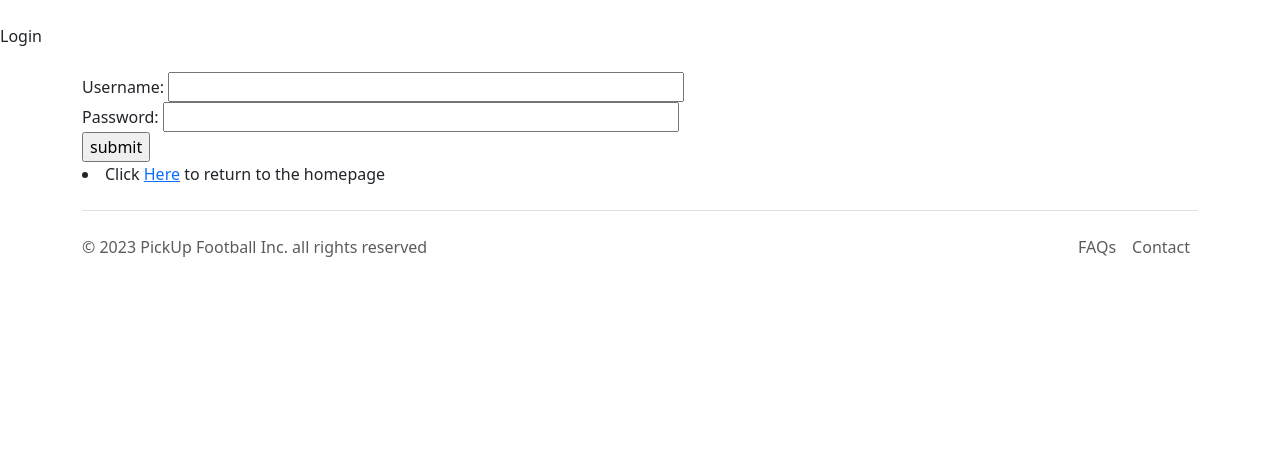
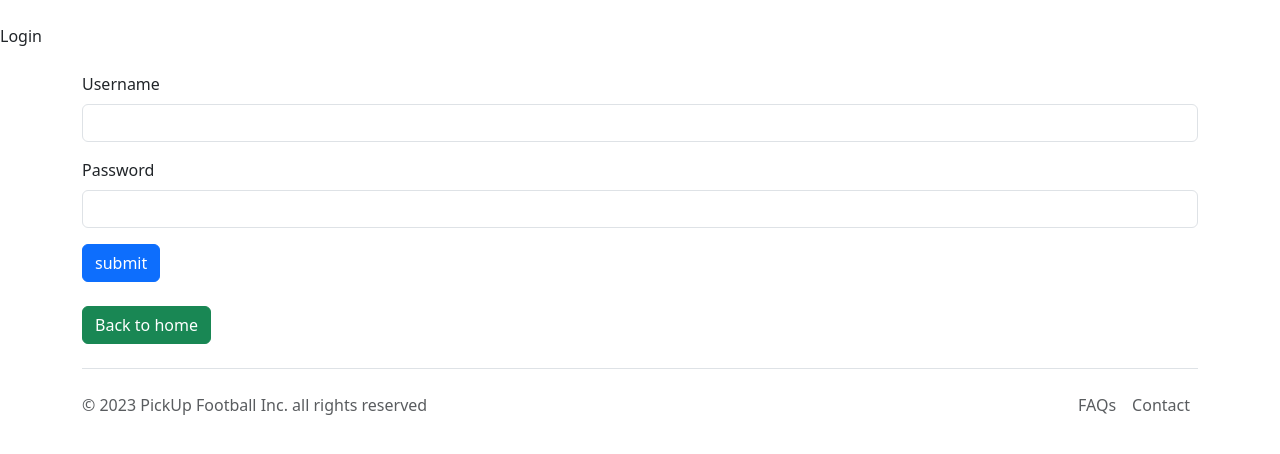
Before and after one commit to TaylorUni2664501d/9E_WAD_GROUP, a Django app: template WAD_Code/templates/manager/login.html in a window 1280 px wide. Shown: the part 56-510 px from the top of the page. Run offline with Django 3.2, Linux system fonts and the light colour scheme; the template is opened without the code that fills it: values that come from a table or form of the project are taken from there, others are empty; tables that the repository leaves empty hold one stand-in row (values such as "Sample post").

Commit message:
added CSS to all the forms

```diff
--- a/WAD_Code/manager/forms.py
+++ b/WAD_Code/manager/forms.py
@@ -60,12 +60,13 @@ class TeamRequestForm(forms.ModelForm):
     pass
 
 class UserForm(forms.Form): # form to create a new user - NOT MODEL FORM, DATA MUST BE PROCESSED IN VIEW
-    username = forms.CharField(max_length=64)
-    password = forms.CharField(widget=forms.PasswordInput())
-    email = forms.EmailField()
-    age = forms.IntegerField(max_value=60, min_value=13)
-    location = forms.CharField(max_length=64)
-    bio = forms.Textarea()
+    username = forms.CharField(widget=forms.TextInput(attrs={'class': 'form-control'}), max_length=64)
+    password = forms.CharField(widget=forms.PasswordInput(attrs={'class': 'form-control'}))
+    email = forms.EmailField(widget=forms.EmailInput(attrs={'class': 'form-control'}))
+    age = forms.IntegerField(widget=forms.NumberInput(attrs={'class': 'form-control'}), max_value=60, min_value=13)
+    location = forms.CharField(widget=forms.TextInput(attrs={'class': 'form-control'}), max_length=64)
+    bio = forms.CharField(widget=forms.Textarea(attrs={'class': 'form-control'}))
+
 
 class PlayerForm(forms.ModelForm): # form to create a new player
     class Meta:
@@ -79,6 +80,7 @@ class LoginForm(forms.ModelForm): # form to log in a user
         model = User
         fields = ("username", "password",)
 
+
 class LogoutForm(forms.ModelForm):
     pass
 
--- a/WAD_Code/templates/manager/contact.html
+++ b/WAD_Code/templates/manager/contact.html
@@ -6,8 +6,6 @@
 {% endblock %}
 
 {% block body_block %}
-<!--    <p>Lorem ipsum dolor sit amet, consectetur adipiscing elit, sed do eiusmod tempor incididunt ut labore et dolore magna aliqua. Ut enim ad minim veniam, quis nostrud exercitation ullamco laboris nisi ut aliquip ex ea commodo consequat. Duis aute irure dolor in reprehenderit in voluptate velit esse cillum dolore eu fugiat nulla pariatur. Excepteur sint occaecat cupidatat non proident, sunt in culpa qui officia deserunt mollit anim id est laborum.</p>-->
-
     <h3>Contact information</h3>
     <p>If you have any questions, you can reach us at:
         <ul>
@@ -18,5 +16,5 @@
     We are a team of friendly people and always happy to respond to any queries.
     </p>
 
-    <li>Click <a href="{% url 'manager:index' %}">Here</a> to return to the homepage</li>
+     <a href="{% url 'manager:index' %}" class="btn btn-success">Back to home</a>
 {% endblock %}
--- a/WAD_Code/templates/manager/faq.html
+++ b/WAD_Code/templates/manager/faq.html
@@ -6,7 +6,6 @@
 {% endblock %}
 
 {% block body_block %}
-<!--    <p>Lorem ipsum dolor sit amet, consectetur adipiscing elit, sed do eiusmod tempor incididunt ut labore et dolore magna aliqua. Ut enim ad minim veniam, quis nostrud exercitation ullamco laboris nisi ut aliquip ex ea commodo consequat. Duis aute irure dolor in reprehenderit in voluptate velit esse cillum dolore eu fugiat nulla pariatur. Excepteur sint occaecat cupidatat non proident, sunt in culpa qui officia deserunt mollit anim id est laborum.</p>-->
     <p>
         Q: WHAT CAN I DO IF I'M NOT IN A TEAM BUT WANT TO PLAY MATCHES? <br>
         ANS: our website allows you to search for teams that you would like to apply to join. Once the team have reviewed
@@ -30,5 +29,5 @@
 
     </p>
 
-    <li>Click <a href="{% url 'manager:index' %}">Here</a> to return to the homepage</li>
+     <a href="{% url 'manager:index' %}" class="btn btn-success">Back to home</a>
     {% endblock %}
--- a/WAD_Code/templates/manager/index.html
+++ b/WAD_Code/templates/manager/index.html
@@ -6,7 +6,7 @@
 {% endblock %}
 
 {% block body_block %}
-    <link rel="stylesheet" href="{% static 'css/index.css' %}" />-->
+    <link rel="stylesheet" href="{% static 'css/table_counter.css' %}" />-->
 
     <img src="{% static 'images/footballer2.jpg' %}" alt="footballer kicking a ball" />
     <br/>
@@ -24,7 +24,7 @@
         {% for team in teams %}
         <tr>
           <td></td>
-          <td> <a href="/manager/search_teams/{{ team.slug }}">{{ team.team_name }}</a></td>
+          <td> <a href="{% url 'manager:view_team' team.slug %}">{{ team.team_name }}</a></td>
           <td>{{ team.win_rate }}</td>
           incrementCount()
         </tr>
--- a/WAD_Code/templates/manager/login.html
+++ b/WAD_Code/templates/manager/login.html
@@ -14,17 +14,29 @@
     <input type="submit" name="submit" value="Login" />
 </form>
 -->
+<div class="form-group">
+    <form id="login_form" method="post" action="{% url 'manager:login' %}" enctype="multipart/form-data">
+        {% csrf_token %}
+<!--        Some CSS to make the form prettier - shouldn't affect the function-->
+        <div class="mb-3">
+            <label class="form-label">Username</label>
+            <input type="text" class="form-control" name="username"/>
+        </div>
+        <div class="mb-3">
+            <label class="form-label">Password</label>
+            <input type="password" class="form-control" name="password">
+        </div>
+<!--        Username: <input type="text" name="username" value="" size="50" />-->
+<!--        <br />-->
+<!--        Password: <input type="password" name="password"  value="" size="50" />-->
+<!--        <br />-->
+        <input type="submit" class="btn btn-primary" value="submit" />
+    </form>
 
-<form id="login_form" method="post" action="{% url 'manager:login' %}">
-    {% csrf_token %}
-    Username: <input type="text" name="username" value="" size="50" />
-    <br />
-    Password: <input type="password" name="password"  value="" size="50" />
-    <br />
-    <input type="submit" value="submit" />
-</form>
+</div>
 
 
+    <br>
+    <a href="{% url 'manager:index' %}" class="btn btn-success">Back to home</a>
 
-    <li>Click <a href="{% url 'manager:index' %}">Here</a> to return to the homepage</li>
 {% endblock %}
--- a/WAD_Code/templates/manager/register_team.html
+++ b/WAD_Code/templates/manager/register_team.html
@@ -22,7 +22,7 @@
     {% endif %}
 
     <br>
-    <h3> <a href="{% url 'manager:index' %}" class="btn btn-success">Back</a> to homepage</h3>
+    <a href="{% url 'manager:index' %}" class="btn btn-success">Back to home</a>
 
 
 {% endblock %}
```
Also changed, not shown: WAD_Code/templates/manager/base.html (+1 -19 lines), WAD_Code/templates/manager/leaderboard.html (+25 -4 lines), WAD_Code/templates/manager/register_individual.html (+9 -7 lines), WAD_Code/static/css/table_counter.css (renamed from WAD_Code/static/css/index.css).
